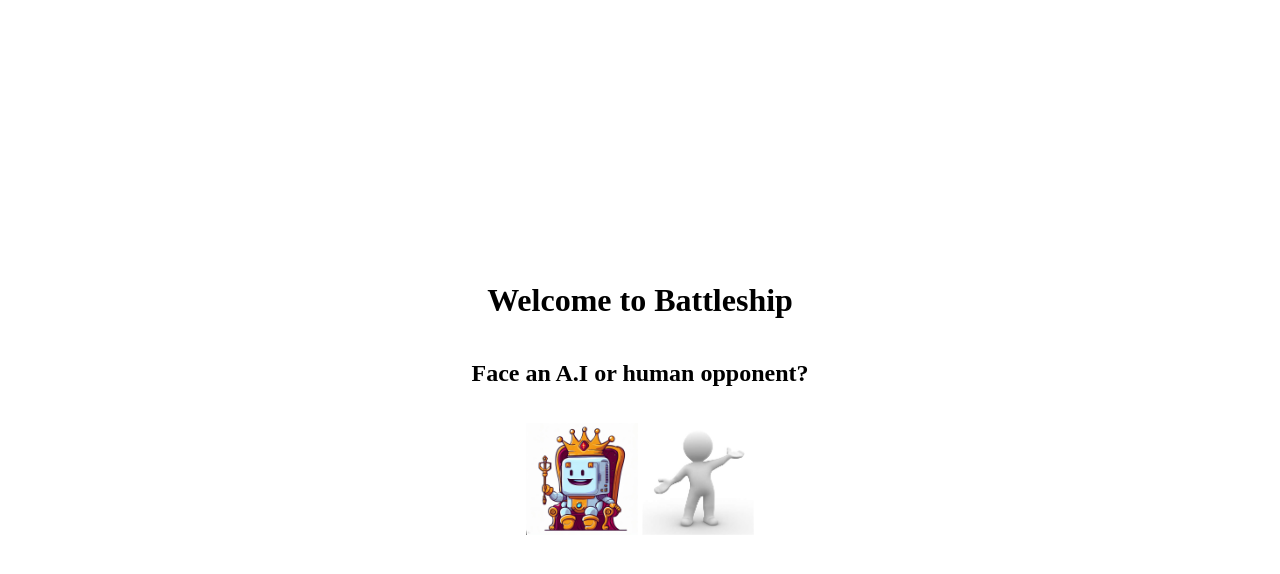
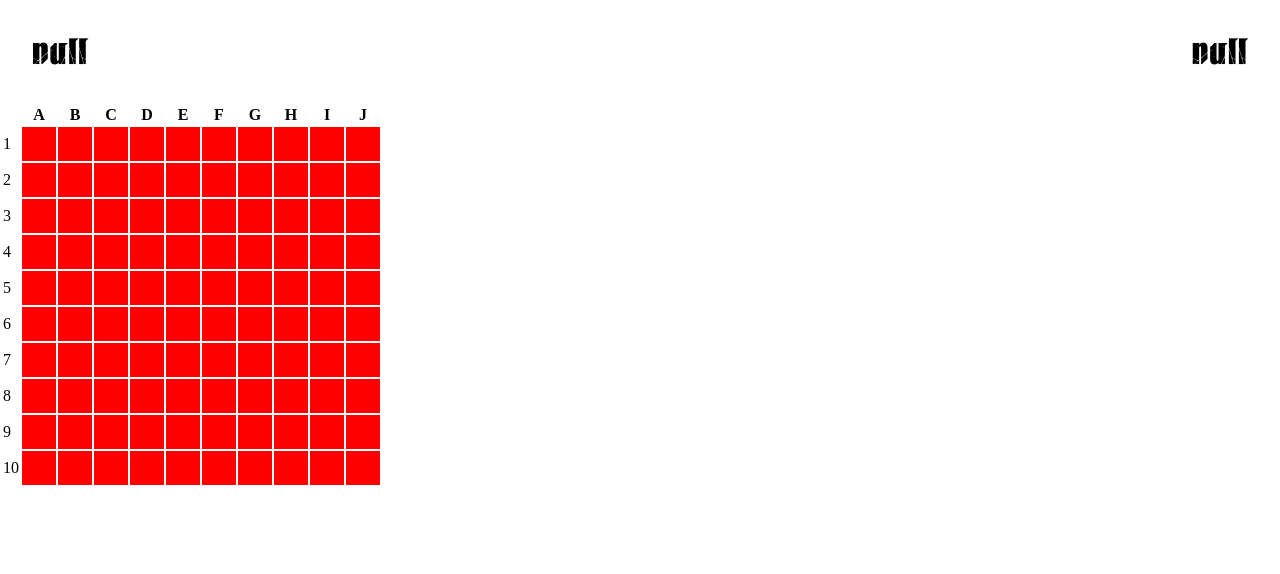
Before and after one commit to snowjelly/battleship, a website built with webpack: page dist/index.html in a window 1280 px wide. Built offline with nearby package versions, Linux system fonts and the light colour scheme.

Commit message:
generate table, also added dev server

```diff
--- a/package.json
+++ b/package.json
@@ -6,7 +6,8 @@
   "scripts": {
     "test": "jest",
     "build": "webpack",
-    "watch": "webpack watch"
+    "watch": "webpack watch",
+    "serve": "webpack serve"
   },
   "author": "",
   "license": "ISC",
@@ -23,5 +24,8 @@
     "jest": "^29.7.0",
     "webpack": "^5.90.0",
     "webpack-cli": "^5.1.4"
+  },
+  "dependencies": {
+    "webpack-dev-server": "^4.15.1"
   }
 }
--- a/src/modules/DOM.js
+++ b/src/modules/DOM.js
@@ -51,6 +51,133 @@ function renderGameBoards() {
             </thead>
             <tbody>
               <tr class="board-row">
+                <td class="number-cell">1</td>
+                <td class="cell"></td>
+                <td class="cell"></td>
+                <td class="cell"></td>
+                <td class="cell"></td>
+                <td class="cell"></td>
+                <td class="cell"></td>
+                <td class="cell"></td>
+                <td class="cell"></td>
+                <td class="cell"></td>
+                <td class="cell"></td>
+              </tr>
+              <tr class="board-row">
+                <td class="number-cell">2</td>
+                <td class="cell"></td>
+                <td class="cell"></td>
+                <td class="cell"></td>
+                <td class="cell"></td>
+                <td class="cell"></td>
+                <td class="cell"></td>
+                <td class="cell"></td>
+                <td class="cell"></td>
+                <td class="cell"></td>
+                <td class="cell"></td>
+              </tr>
+              <tr class="board-row">
+                <td class="number-cell">3</td>
+                <td class="cell"></td>
+                <td class="cell"></td>
+                <td class="cell"></td>
+                <td class="cell"></td>
+                <td class="cell"></td>
+                <td class="cell"></td>
+                <td class="cell"></td>
+                <td class="cell"></td>
+                <td class="cell"></td>
+                <td class="cell"></td>
+              </tr>
+              <tr class="board-row">
+                <td class="number-cell">4</td>
+                <td class="cell"></td>
+                <td class="cell"></td>
+                <td class="cell"></td>
+                <td class="cell"></td>
+                <td class="cell"></td>
+                <td class="cell"></td>
+                <td class="cell"></td>
+                <td class="cell"></td>
+                <td class="cell"></td>
+                <td class="cell"></td>
+              </tr>
+              <tr class="board-row">
+                <td class="number-cell">5</td>
+                <td class="cell"></td>
+                <td class="cell"></td>
+                <td class="cell"></td>
+                <td class="cell"></td>
+                <td class="cell"></td>
+                <td class="cell"></td>
+                <td class="cell"></td>
+                <td class="cell"></td>
+                <td class="cell"></td>
+                <td class="cell"></td>
+              </tr>
+              <tr class="board-row">
+                <td class="number-cell">6</td>
+                <td class="cell"></td>
+                <td class="cell"></td>
+                <td class="cell"></td>
+                <td class="cell"></td>
+                <td class="cell"></td>
+                <td class="cell"></td>
+                <td class="cell"></td>
+                <td class="cell"></td>
+                <td class="cell"></td>
+                <td class="cell"></td>
+              </tr>
+              <tr class="board-row">
+                <td class="number-cell">7</td>
+                <td class="cell"></td>
+                <td class="cell"></td>
+                <td class="cell"></td>
+                <td class="cell"></td>
+                <td class="cell"></td>
+                <td class="cell"></td>
+                <td class="cell"></td>
+                <td class="cell"></td>
+                <td class="cell"></td>
+                <td class="cell"></td>
+              </tr>
+              <tr class="board-row">
+                <td class="number-cell">8</td>
+                <td class="cell"></td>
+                <td class="cell"></td>
+                <td class="cell"></td>
+                <td class="cell"></td>
+                <td class="cell"></td>
+                <td class="cell"></td>
+                <td class="cell"></td>
+                <td class="cell"></td>
+                <td class="cell"></td>
+                <td class="cell"></td>
+              </tr>
+              <tr class="board-row">
+                <td class="number-cell">9</td>
+                <td class="cell"></td>
+                <td class="cell"></td>
+                <td class="cell"></td>
+                <td class="cell"></td>
+                <td class="cell"></td>
+                <td class="cell"></td>
+                <td class="cell"></td>
+                <td class="cell"></td>
+                <td class="cell"></td>
+                <td class="cell"></td>
+              </tr>
+              <tr class="board-row">
+                <td class="number-cell">10</td>
+                <td class="cell"></td>
+                <td class="cell"></td>
+                <td class="cell"></td>
+                <td class="cell"></td>
+                <td class="cell"></td>
+                <td class="cell"></td>
+                <td class="cell"></td>
+                <td class="cell"></td>
+                <td class="cell"></td>
                 <td class="cell"></td>
               </tr>
           </table>
@@ -142,3 +269,6 @@ function addOpponentSelectEventListeners() {
 }
 
 addOpponentSelectEventListeners();
+
+removeWelcomeScreen();
+renderGameBoards();
--- a/webpack.config.js
+++ b/webpack.config.js
@@ -7,6 +7,13 @@ module.exports = {
     "./src/modules/battleship.js",
     "./src/modules/gameloop.js",
   ],
+  devServer: {
+    static: {
+      directory: path.join(__dirname, "dist"),
+    },
+    compress: true,
+    port: 9000,
+  },
   devtool: "inline-source-map",
   output: {
     path: path.resolve(__dirname, "dist"),
```
Also changed, not shown: dist/bundle.js, dist/index.html, dist/style.css, 1 other file.
